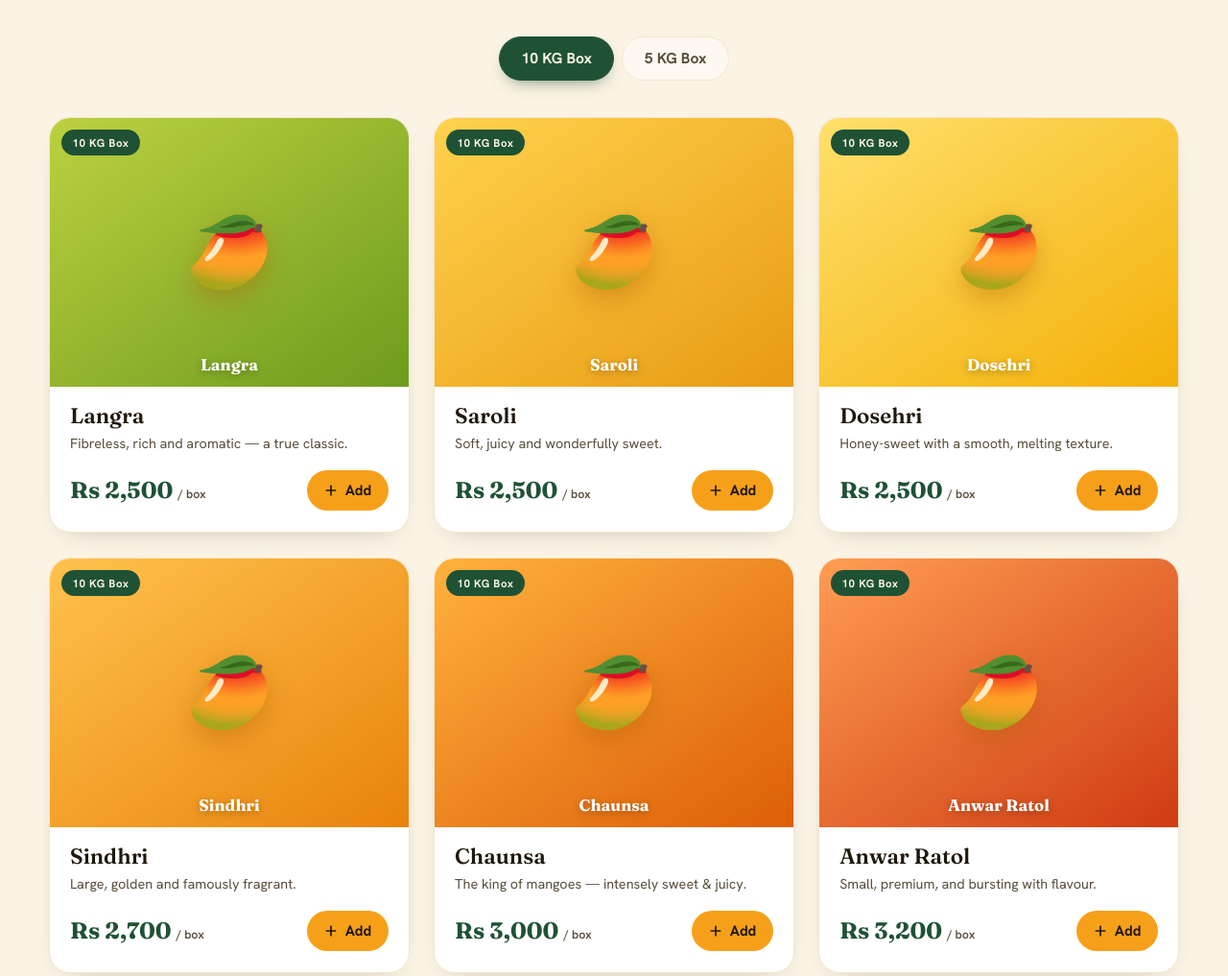
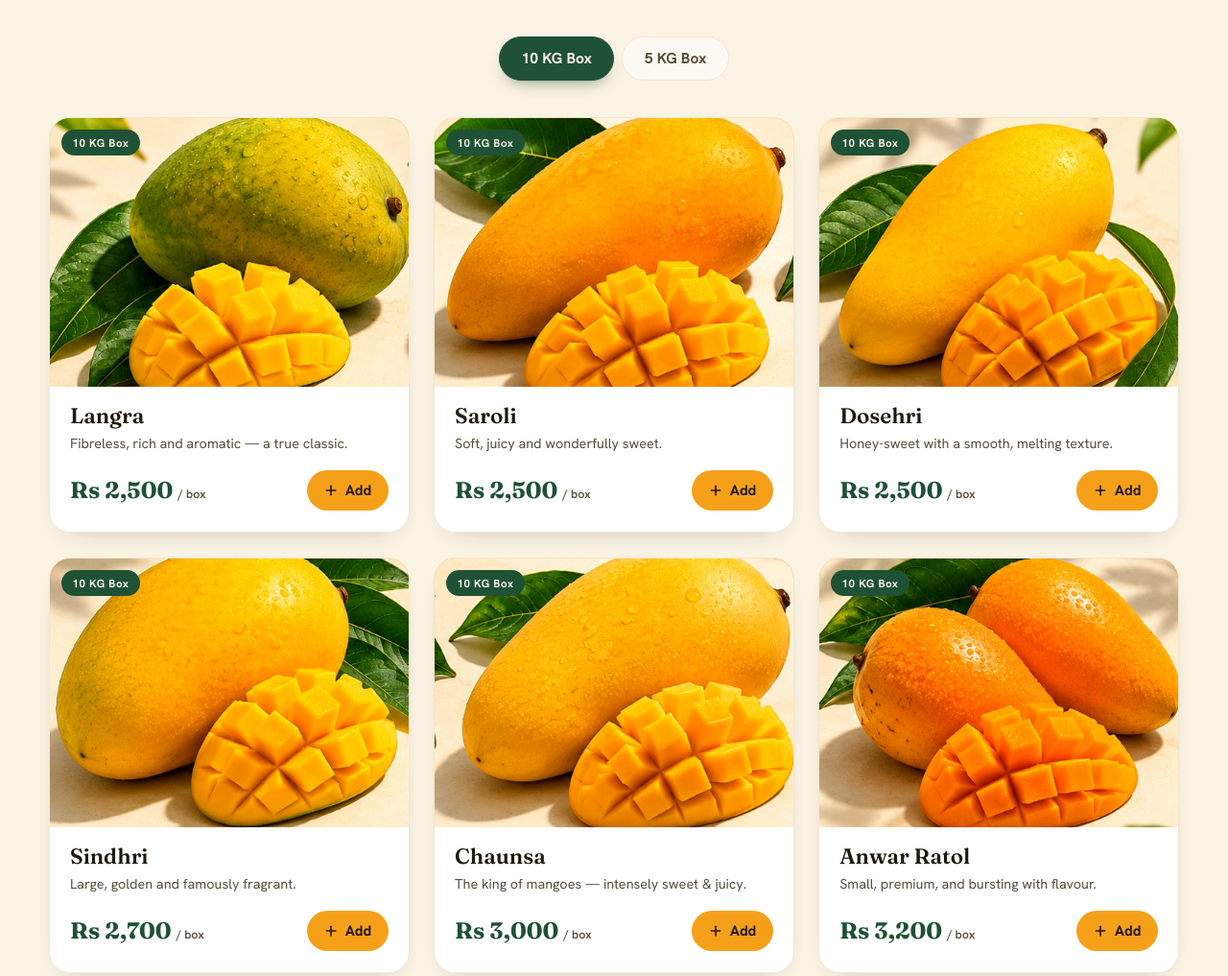
Before and after one commit to asif445123/Alam-Mango, a plain HTML site: page index.html in a window 1280 px wide. Shown: the part 1105-2122 px from the top of the page at 96% size. Drawn offline with Linux system fonts and the light colour scheme.

Commit message:
Fix image paths for mango products
Updated image paths for mango products in PRODUCTS array.

```diff
--- a/index.html
+++ b/index.html
@@ -511,12 +511,12 @@ const CURRENCY = "Rs";
    If the image is missing, a nice fallback is shown automatically.
    ============================================================ */
 const PRODUCTS = [
-  { id:"langra",  name:"Langra",       emoji:"🥭", tone:"linear-gradient(145deg,#bcd13f,#6e9b1e)", desc:"Fibreless, rich and aromatic — a true classic.",     image:"images/langra.jpg",     price:{10:2500, 5:1500} },
-  { id:"saroli",  name:"Saroli",       emoji:"🥭", tone:"linear-gradient(145deg,#ffd24d,#e89a12)", desc:"Soft, juicy and wonderfully sweet.",                 image:"images/saroli.jpg",     price:{10:2500, 5:1500} },
-  { id:"dosehri", name:"Dosehri",      emoji:"🥭", tone:"linear-gradient(145deg,#ffe06b,#f3b008)", desc:"Honey-sweet with a smooth, melting texture.",        image:"images/dosehri.jpg",    price:{10:2500, 5:1500} },
-  { id:"sindhri", name:"Sindhri",      emoji:"🥭", tone:"linear-gradient(145deg,#ffc24d,#e8830c)", desc:"Large, golden and famously fragrant.",               image:"images/sindhri.jpg",    price:{10:2700, 5:1700} },
-  { id:"chaunsa", name:"Chaunsa",      emoji:"🥭", tone:"linear-gradient(145deg,#ffb13d,#dd5e07)", desc:"The king of mangoes — intensely sweet & juicy.",     image:"images/chaunsa.jpg",    price:{10:3000, 5:2000} },
-  { id:"anwar",   name:"Anwar Ratol",  emoji:"🥭", tone:"linear-gradient(145deg,#ff9d52,#cf3b12)", desc:"Small, premium, and bursting with flavour.",         image:"images/anwar-ratol.jpg",price:{10:3200, 5:2200} },
+  { id:"langra",  name:"Langra",       emoji:"🥭", tone:"linear-gradient(145deg,#bcd13f,#6e9b1e)", desc:"Fibreless, rich and aromatic — a true classic.",     image:"langra.jpg",     price:{10:2500, 5:1500} },
+  { id:"saroli",  name:"Saroli",       emoji:"🥭", tone:"linear-gradient(145deg,#ffd24d,#e89a12)", desc:"Soft, juicy and wonderfully sweet.",                 image:"saroli.jpg",     price:{10:2500, 5:1500} },
+  { id:"dosehri", name:"Dosehri",      emoji:"🥭", tone:"linear-gradient(145deg,#ffe06b,#f3b008)", desc:"Honey-sweet with a smooth, melting texture.",        image:"dosehri.jpg",    price:{10:2500, 5:1500} },
+  { id:"sindhri", name:"Sindhri",      emoji:"🥭", tone:"linear-gradient(145deg,#ffc24d,#e8830c)", desc:"Large, golden and famously fragrant.",               image:"sindhri.jpg",    price:{10:2700, 5:1700} },
+  { id:"chaunsa", name:"Chaunsa",      emoji:"🥭", tone:"linear-gradient(145deg,#ffb13d,#dd5e07)", desc:"The king of mangoes — intensely sweet & juicy.",     image:"chaunsa.jpg",    price:{10:3000, 5:2000} },
+  { id:"anwar",   name:"Anwar Ratol",  emoji:"🥭", tone:"linear-gradient(145deg,#ff9d52,#cf3b12)", desc:"Small, premium, and bursting with flavour.",         image:"anwar-ratol.jpg",price:{10:3200, 5:2200} },
 ];
 
 /* ============================================================
```
